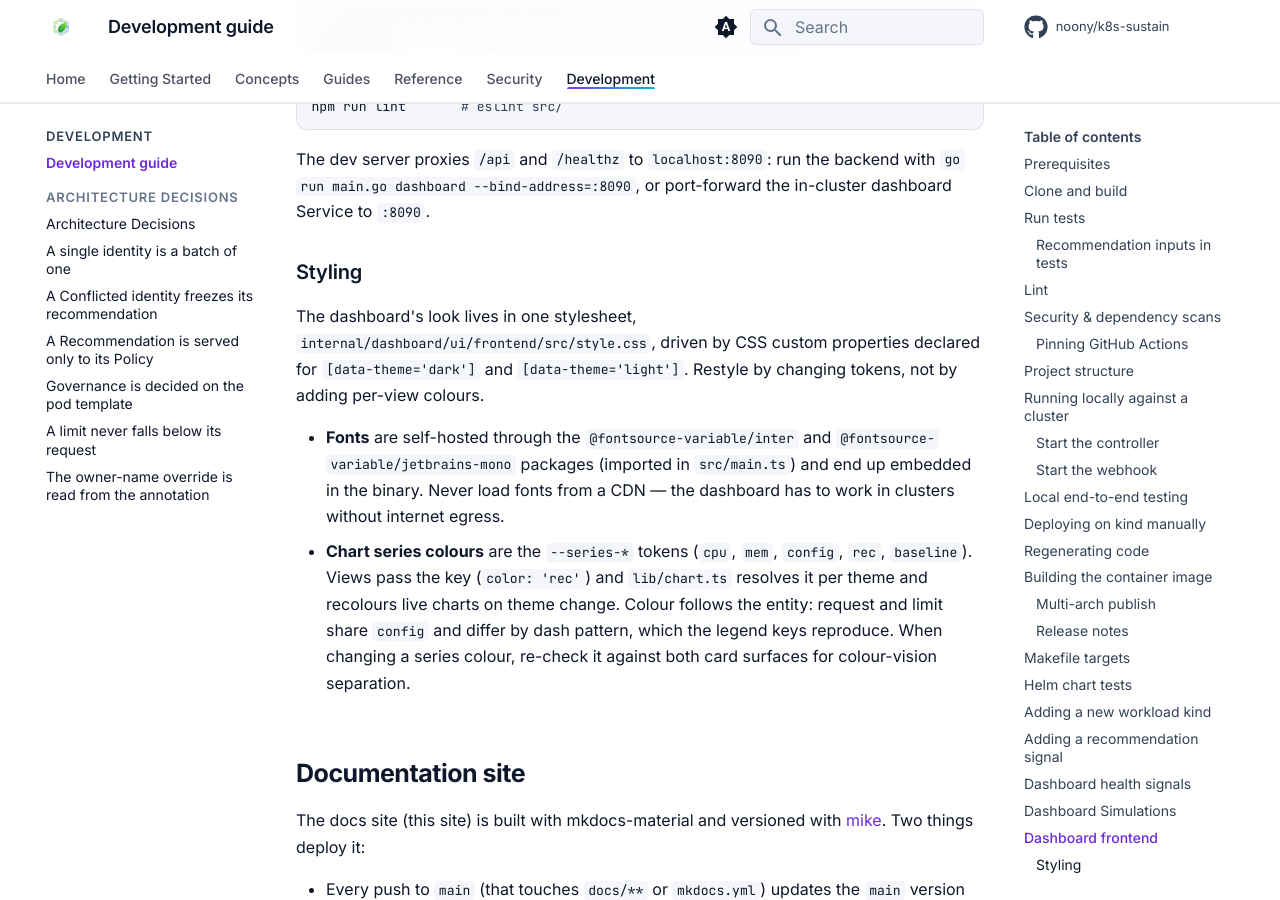
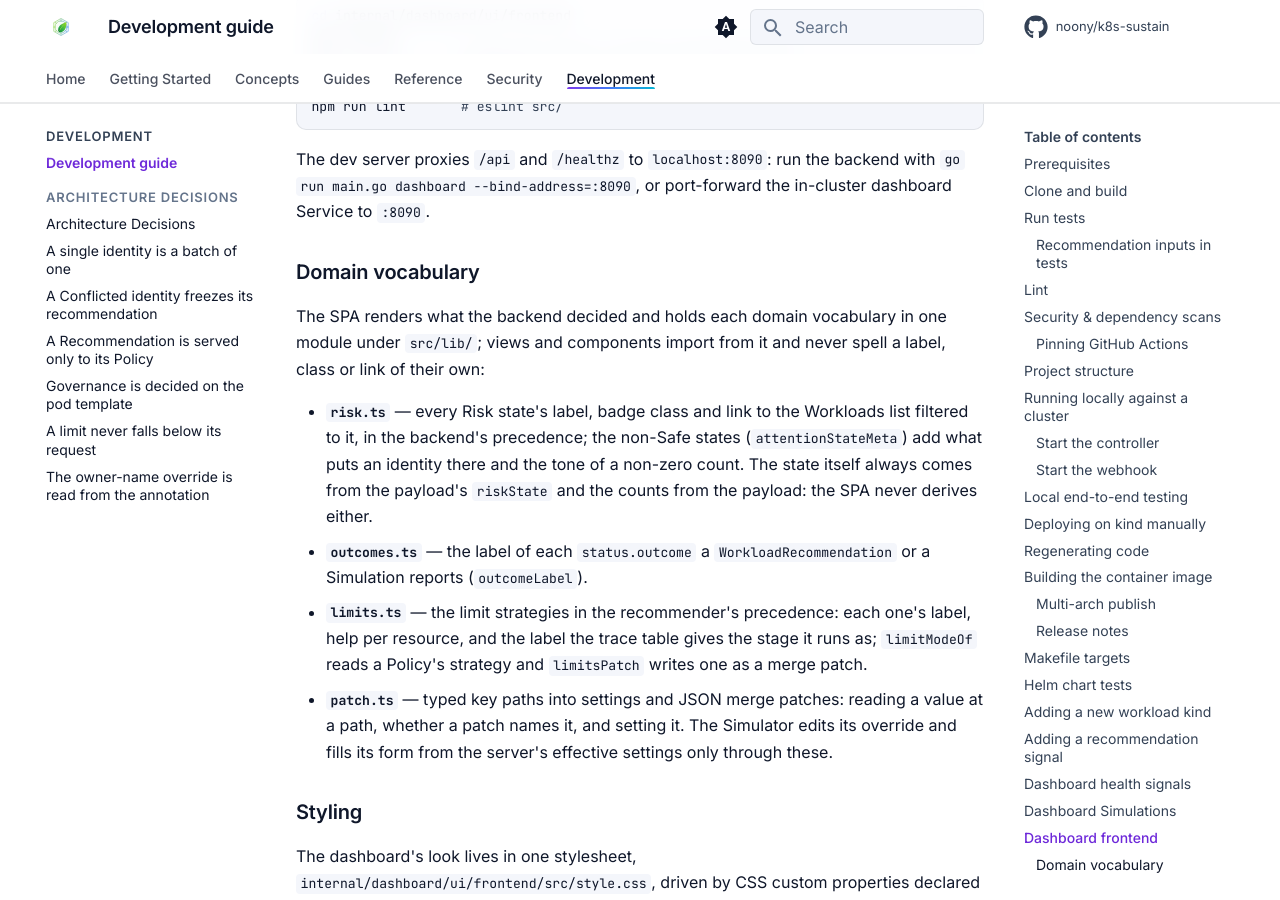
Before and after one commit to noony/k8s-sustain, an MkDocs documentation site: the page built from docs/development.md, in a window 1280 px wide and 900 px high, scrolled down 12770 px. Built offline with MkDocs 1.6.1 and Material for MkDocs 9.7.7, drawn with Linux system fonts in a browser that asks for light colours; comment, search, counter and statistics services are not loaded; the version menu is left out.

Commit message:
docs(development): name the frontend modules that hold each domain vocabulary

```diff
--- a/docs/development.md
+++ b/docs/development.md
@@ -512,6 +512,28 @@ The dev server proxies `/api` and `/healthz` to `localhost:8090`: run the
 backend with `go run main.go dashboard --bind-address=:8090`, or port-forward
 the in-cluster dashboard Service to `:8090`.
 
+### Domain vocabulary
+
+The SPA renders what the backend decided and holds each domain vocabulary in
+one module under `src/lib/`; views and components import from it and never
+spell a label, class or link of their own:
+
+- **`risk.ts`** — every Risk state's label, badge class and link to the
+  Workloads list filtered to it, in the backend's precedence; the non-Safe
+  states (`attentionStateMeta`) add what puts an identity there and the tone
+  of a non-zero count. The state itself always comes from the payload's
+  `riskState` and the counts from the payload: the SPA never derives either.
+- **`outcomes.ts`** — the label of each `status.outcome` a
+  `WorkloadRecommendation` or a Simulation reports (`outcomeLabel`).
+- **`limits.ts`** — the limit strategies in the recommender's precedence:
+  each one's label, help per resource, and the label the trace table gives the
+  stage it runs as; `limitModeOf` reads a Policy's strategy and `limitsPatch`
+  writes one as a merge patch.
+- **`patch.ts`** — typed key paths into settings and JSON merge patches:
+  reading a value at a path, whether a patch names it, and setting it. The
+  Simulator edits its override and fills its form from the server's effective
+  settings only through these.
+
 ### Styling
 
 The dashboard's look lives in one stylesheet,
```
